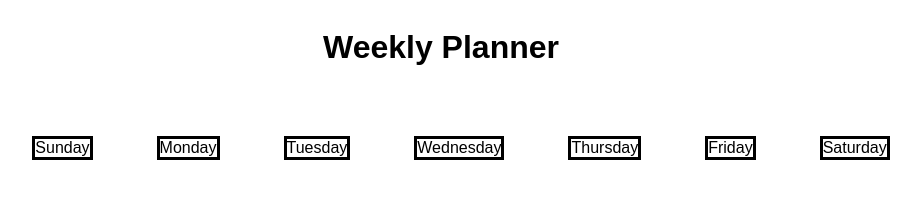
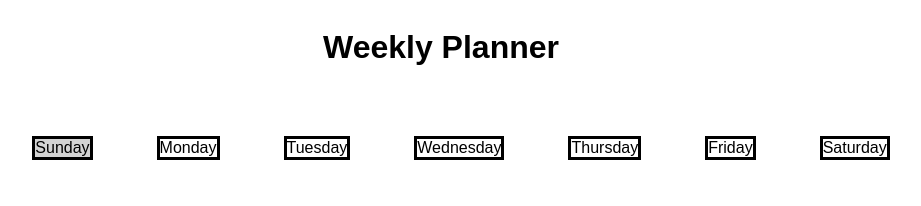
Before and after one commit to lauragracem/week-planner, a website: page index.html in a window 1280 px wide. In both pictures the pointer is over the item "Sunday". Shown: the top 206 px of the page, without its empty margins (199-1120 px from the left). Drawn offline with Linux system fonts and the light colour scheme.

Commit message:
Your turn

```diff
--- a/styles.css
+++ b/styles.css
@@ -103,3 +103,8 @@ li {
   border-style: solid;
   margin: 2rem;
 }
+
+li:hover {
+  cursor: pointer;
+  background-color: lightgray;
+}
```
